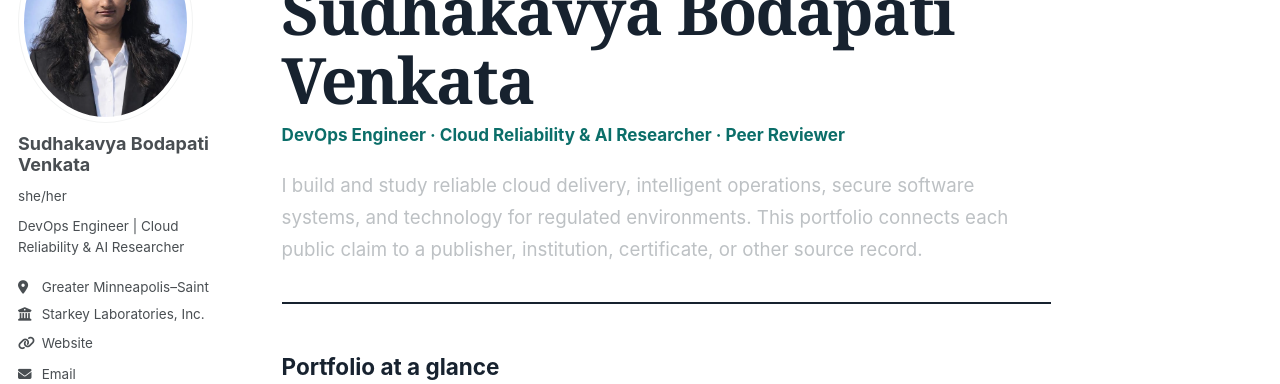
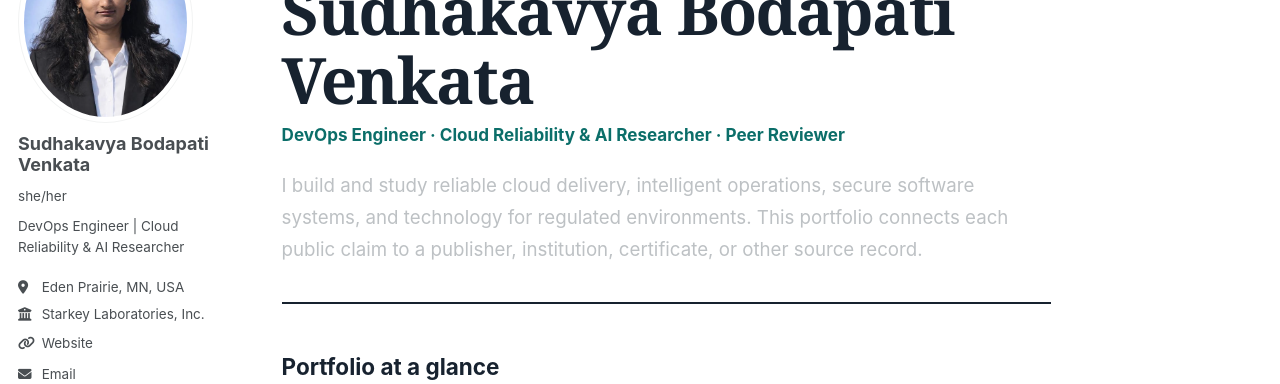
Before and after one commit to sudhakavya/sudhakavyabodapati, a Jekyll site: the page built from _pages/about.md, in a window 1280 px wide. Shown: the part 179-563 px from the top of the page. Built offline with Jekyll 4.4.1, drawn with Linux system fonts in a browser that asks for light colours; a style sheet for code colours, icons or effects is not loaded.

Commit message:
Update _config.yml

```diff
--- a/_config.yml
+++ b/_config.yml
@@ -26,7 +26,7 @@ author:
   name             : "Sudhakavya Bodapati Venkata"
   pronouns         : "she/her"
   bio              : "DevOps Engineer | Cloud Reliability & AI Researcher"
-  location         : "Greater Minneapolis–Saint Paul Area, USA"
+  location         : "Eden Prairie, MN, USA"
   employer         : "Starkey Laboratories, Inc."
   uri              : "https://sudhakavya.github.io/sudhakavyabodapati/"
   email            : "bvsudhakavya@gmail.com"
```
